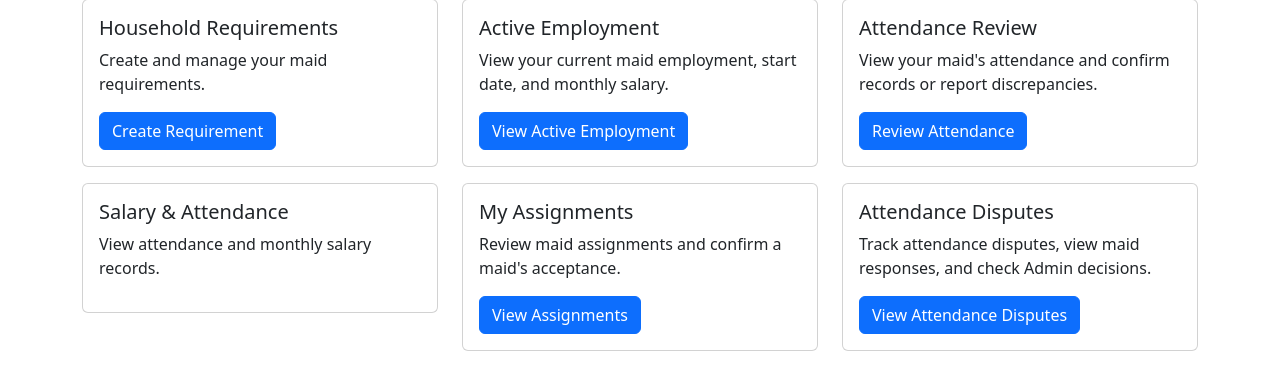
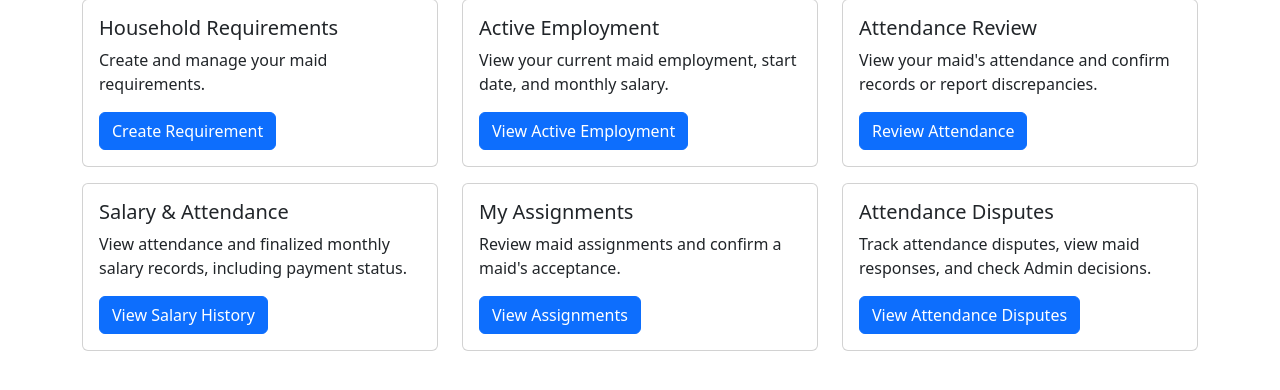
Before and after one commit to shubh110105/sahayika, a Flask app: template app/templates/customer/dashboard.html in a window 1280 px wide. Shown: the part 199-589 px from the top of the page. Run offline with Flask 3, Linux system fonts and the light colour scheme; the template is opened without the code that fills it, so the values that code supplies are empty.

Commit message:
Enhance Salary & Attendance card with detailed description and link to salary history

```diff
--- a/app/templates/customer/dashboard.html
+++ b/app/templates/customer/dashboard.html
@@ -84,12 +84,17 @@
         </div>
 
 
-
         <div class="col-md-4 mb-3">
-            <div class="card">
+            <div class="card h-100">
                 <div class="card-body">
-                    <h5>Salary &amp; Attendance</h5>
-                    <p>View attendance and monthly salary records.</p>
+                    <h5 class="card-title">Salary &amp; Attendance</h5>
+                    <p class="card-text">
+                        View attendance and finalized monthly salary records,
+                        including payment status.
+                    </p>
+                    <a href="/customer/salary/page" class="btn btn-primary">
+                        View Salary History
+                    </a>
                 </div>
             </div>
         </div>
```
